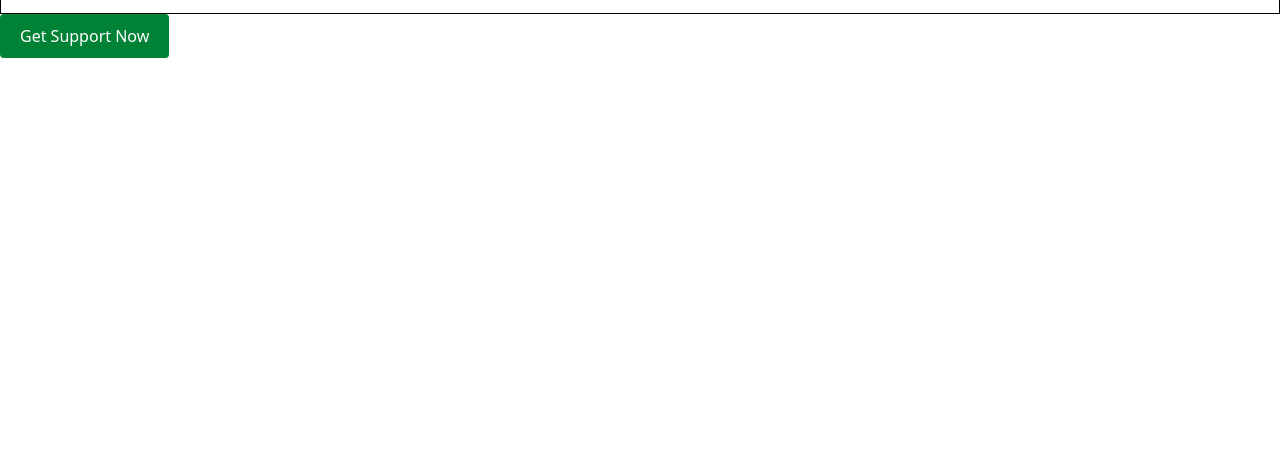
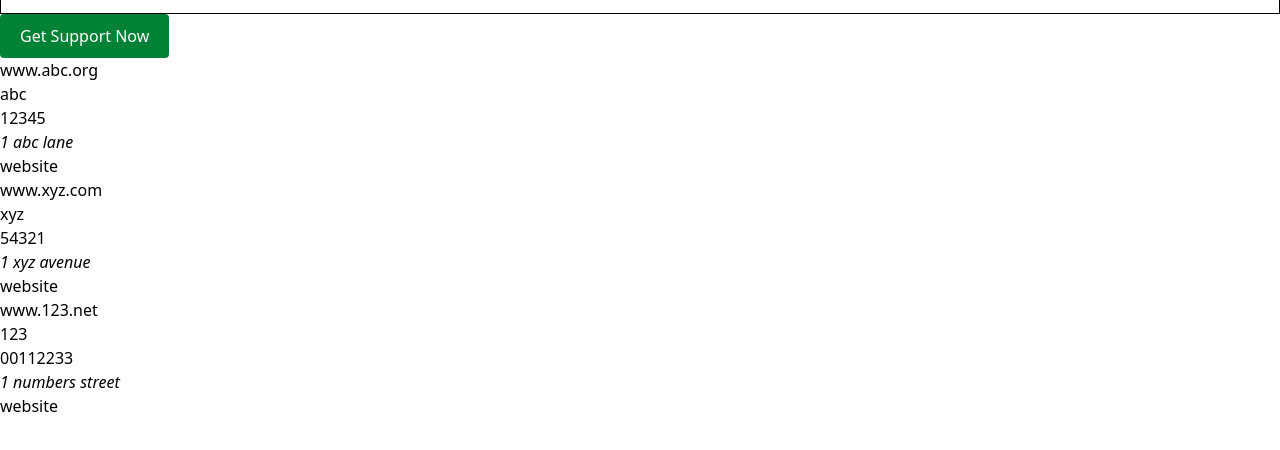
Before and after one commit to Geraldine-Edwards/Day-Class-Project, a website: page index.html in a window 1280 px wide. Shown: the part 100-550 px from the top of the page. Drawn offline with nearby package versions, Linux system fonts and the light colour scheme.

Commit message:
JSON files added and fetched

```diff
--- /dev/null
+++ b/JSON-files/services.JSON
@@ -0,0 +1,19 @@
+[
+    {"name":"abc",
+    "address":"1 abc lane",
+    "web":"www.abc.org",
+    "phone":"12345",
+    "service":"housing"
+},
+   {"name":"xyz",
+    "address":"1 xyz avenue",
+    "web":"www.xyz.com",
+    "phone":"54321",
+    "service":"employment"
+},
+  {"name":"123",
+    "address":"1 numbers street",
+    "web":"www.123.net",
+    "phone":"00112233",
+    "service":"energy"
+}]
--- a/index.html
+++ b/index.html
@@ -9,7 +9,6 @@
     <title>You're not alone!</title>
   </head>
   <body>
-
     <nav
       class="flex items-center justify-between border border-gray py-4 px-12"
     >
@@ -33,6 +32,19 @@
   <button id="GetSupportNow" class="bg-green-700 text-white px-5 py-2.5 rounded">
   Get Support Now
 </button>
+   <template id="serviceTemplate">
+      <div class="service-card">
+        <a href="#" target="_blank" rel="noopener">
+          <div class="service-header shadow-box">
+            <span class="service-name"></span>
+            <p>Phone number</p>
+            <address>Address</address>
+            <a href="#" >website</a>
+          </div>
+        </a>
+      </div>
+    </template>
+    <div id="root"></div>
 
 </body>
 </html>
--- a/static/js/main.js
+++ b/static/js/main.js
@@ -1,3 +1,39 @@
+ let services = [];
+
+async function loadServices() {
+  try {
+    const res = await fetch('./JSON-files/services.JSON');
+    if (!res.ok) throw new Error('services not fetched correctly');
+    const data = await res.json();
+    services = data;
+    displayRandomService();
+  } catch (err) {
+    document.getElementById("serviceTemplate").textContent = 'Could not load services.';
+    console.error('Error:', err);
+  }
+}
+
+loadServices();
+
+
+
+const displayRandomService=()=>{
+    const root = document.getElementById("root");
+    root.innerHTML = "";
+
+  services.forEach((service) => {
+    const clone = document.getElementById("serviceTemplate").content.cloneNode(true);
+    clone.querySelector("span").textContent=service.name
+    clone.querySelector("p").textContent = service.phone
+   clone.querySelector("address").textContent = service.address
+   clone.querySelector("a").textContent = service.web
+  root.appendChild(clone)
+
+  });
+
+}
+
+
  const showTheContent = (page)=>{
           let content = {
             home:`
```
